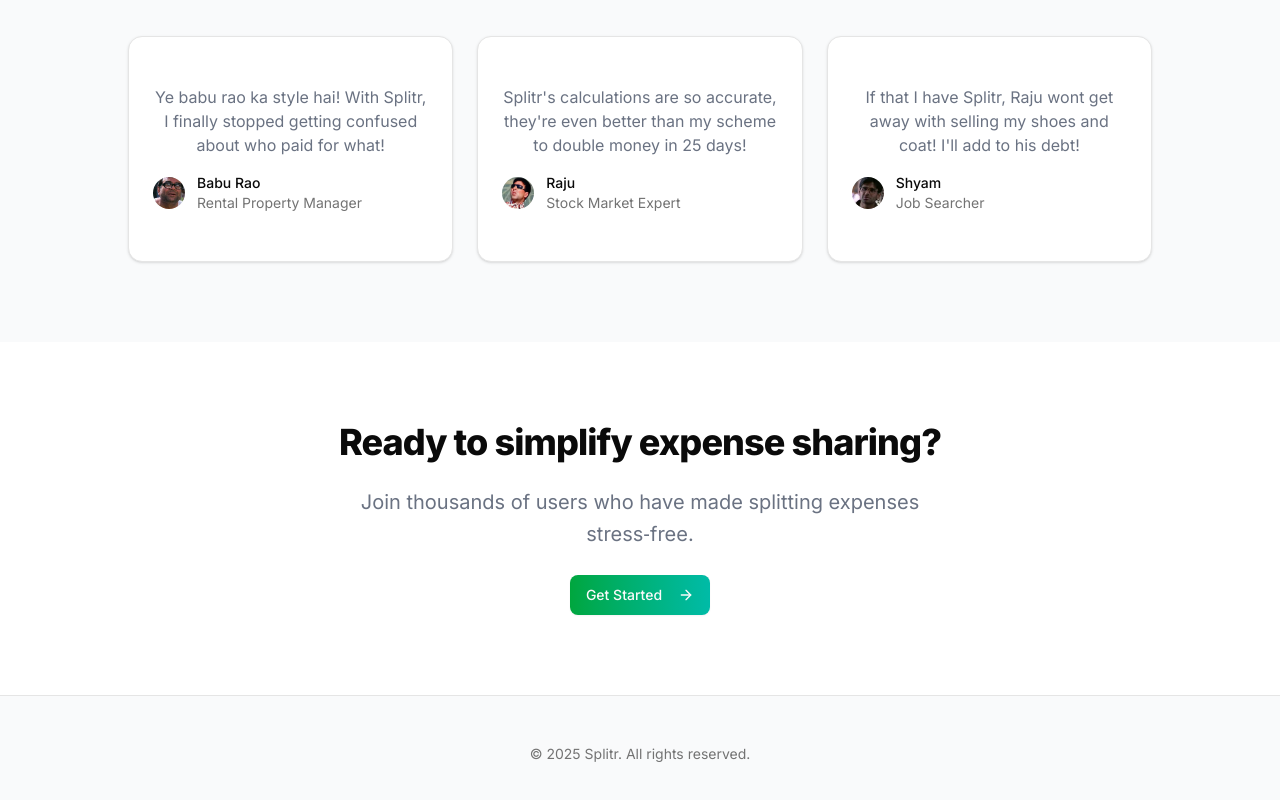
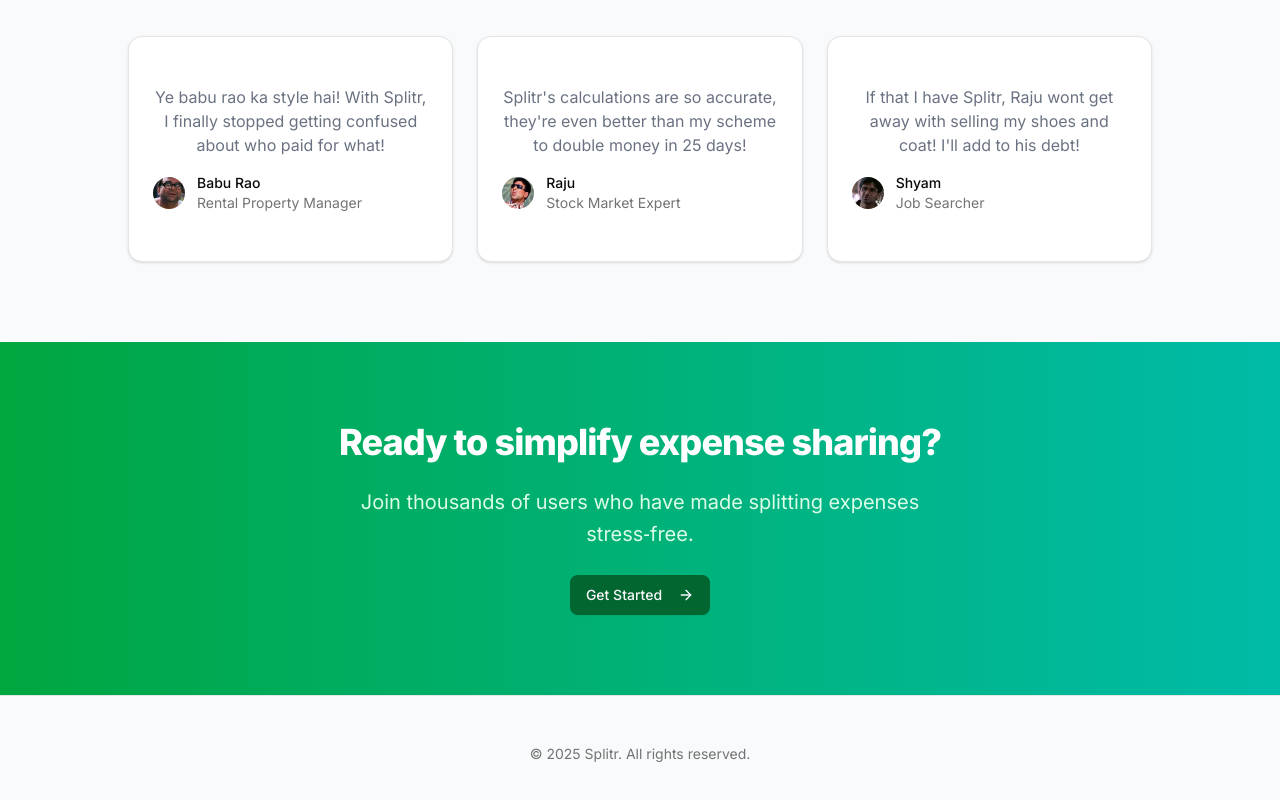
Before and after one commit to naveen5504/Splitr, a Next.js app: page / in a window 1280 px wide. Shown: the part 2831-3631 px from the top of the page. Built offline with nearby package versions, Linux system fonts and the light colour scheme; no server answers.

Commit message:
Landing Page CTA Update

```diff
--- a/app/page.jsx
+++ b/app/page.jsx
@@ -158,16 +158,16 @@
       </section>
 
       {/* ───── Call‑to‑Action ───── */}
-      <section className="py-20">
+      <section className="py-20 gradient">
         <div className="container mx-auto px-4 md:px-6 text-center space-y-6">
-          <h2 className="text-3xl font-extrabold tracking-tight md:text-4xl">
+          <h2 className="text-3xl font-extrabold tracking-tight md:text-4xl text-white">
             Ready to simplify expense sharing?
           </h2>
-          <p className="mx-auto max-w-[600px] text-gray-500 md:text-xl/relaxed">
+          <p className="mx-auto max-w-[600px] text-green-100 md:text-xl/relaxed">
             Join thousands of users who have made splitting expenses
             stress‑free.
           </p>
-          <Button asChild size="lg" className="gradient hover:opacity-90">
+          <Button asChild size="lg" className="bg-green-800 hover:opacity-90">
             <Link href="/dashboard">
               Get Started
               <ArrowRight className="ml-2 h-4 w-4" />
```
